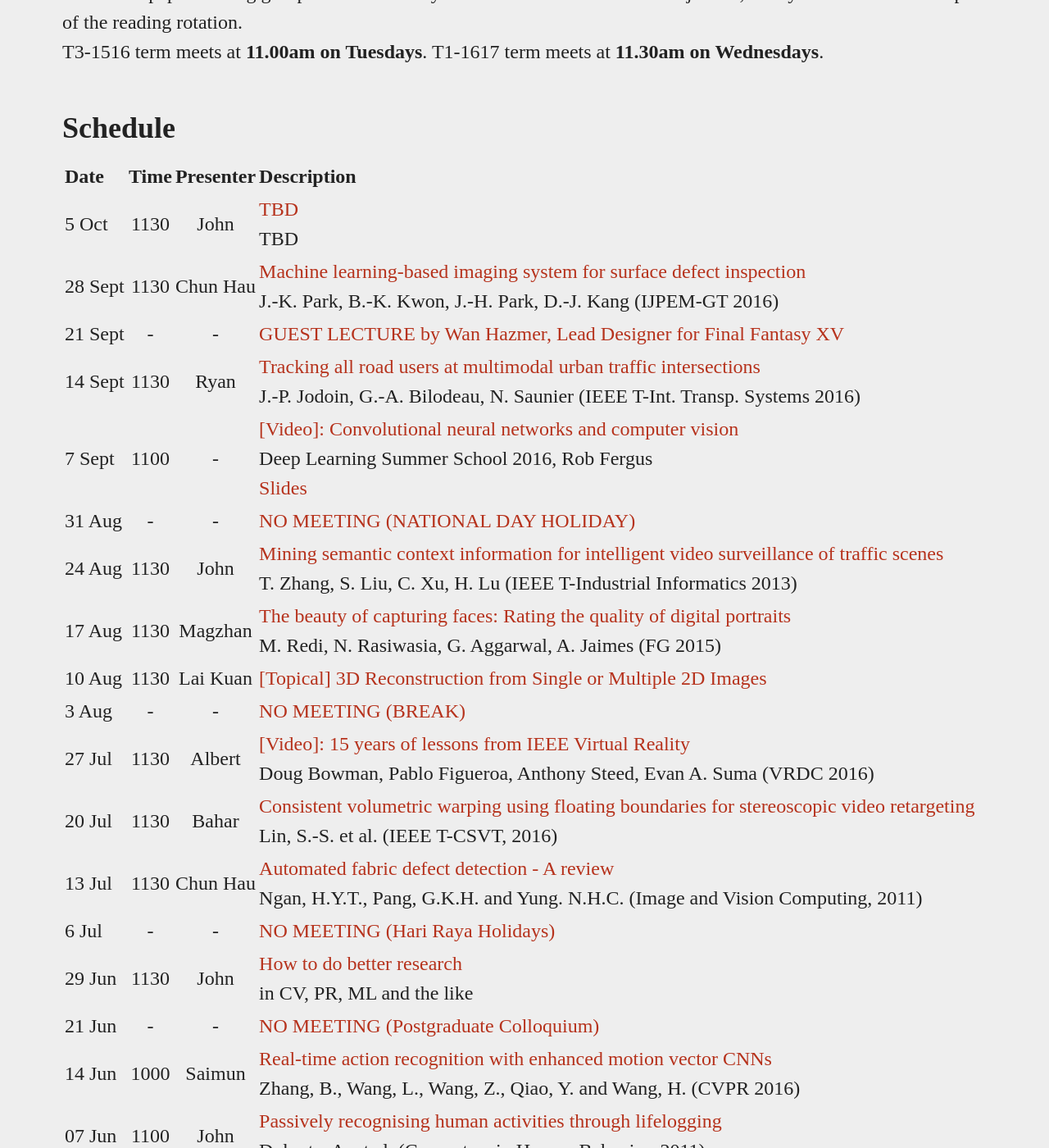
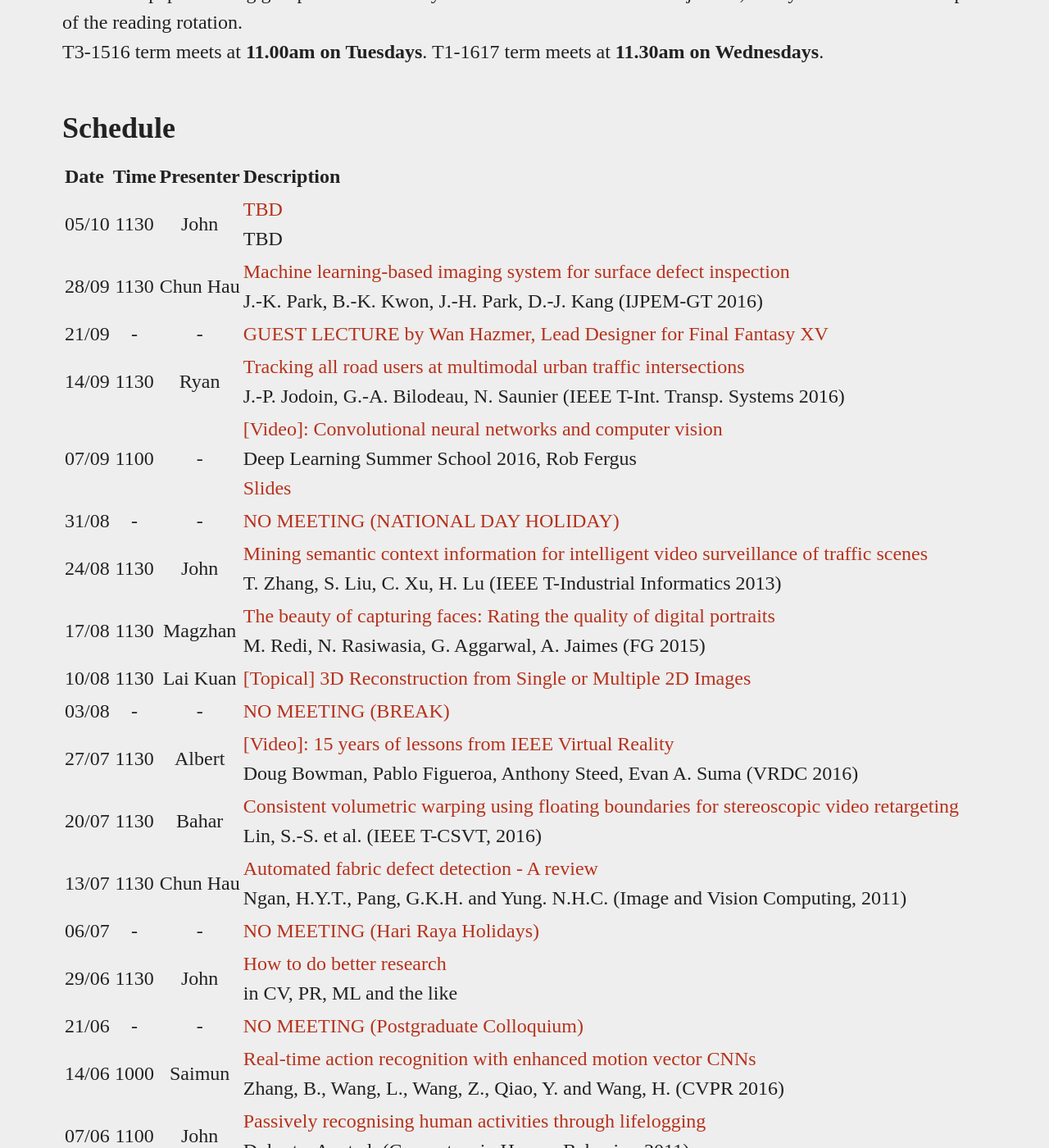
Before and after one commit to viprlab/viprlab.github.io, a Jekyll site: the page built from readinggroup.md, in a window 1280 px wide and 1400 px high, scrolled down 253 px. Shown: the whole window at 82% size. Built offline with Jekyll 4.4.1, drawn with Linux system fonts in a browser that asks for light colours; some of the changed text lies outside the part shown.

Commit message:
update date format

```diff
--- a/readinggroup.md
+++ b/readinggroup.md
@@ -3,142 +3,142 @@ layout: page
 permalink: /readinggroup/
 title: Reading Group
 reads:
-    - date: "5 Oct"
+    - date: "05/10"
       time: "1130"
       presenter: "John"
       paper: "TBD"
       details: "TBD"
-    - date: "28 Sept"
+    - date: "28/09"
       time: "1130"
       presenter: "Chun Hau"
       paper: "Machine learning-based imaging system for surface defect inspection"
       details: "J.-K. Park, B.-K. Kwon, J.-H. Park, D.-J. Kang (IJPEM-GT 2016)"
-    - date: "21 Sept"
+    - date: "21/09"
       time: "-"
       presenter: "-"
       paper: "GUEST LECTURE by Wan Hazmer, Lead Designer for Final Fantasy XV"
       details: ""
-    - date: "14 Sept"
+    - date: "14/09"
       time: "1130"
       presenter: "Ryan"
       paper: "Tracking all road users at multimodal urban traffic intersections"
       details: "J.-P. Jodoin, G.-A. Bilodeau, N. Saunier (IEEE T-Int. Transp. Systems 2016)"
       url: "http://ieeexplore.ieee.org/stamp/stamp.jsp?arnumber=7457695"
-    - date: "7 Sept"
+    - date: "07/09"
       time: "1100"
       presenter: "-"
       paper: "[Video]: Convolutional neural networks and computer vision"
       details: "Deep Learning Summer School 2016, Rob Fergus"
       url:     "http://videolectures.net/deeplearning2016_fergus_neural_networks/"
       slides: "http://videolectures.net/site/normal_dl/tag=1051690/deeplearning2016_fergus_neural_networks_01.pdf"
-    - date: "31 Aug"
+    - date: "31/08"
       time: "-"
       presenter: "-"
       paper: "NO MEETING (NATIONAL DAY HOLIDAY)"
       details: ""
-    - date: "24 Aug"
+    - date: "24/08"
       time: "1130"
       presenter: "John"
       paper: "Mining semantic context information for intelligent video surveillance of traffic scenes"
       details: "T. Zhang, S. Liu, C. Xu, H. Lu (IEEE T-Industrial Informatics 2013)"
       url: http://ieeexplore.ieee.org/stamp/stamp.jsp?arnumber=6298959
-    - date: "17 Aug"
+    - date: "17/08"
       time: "1130"
       presenter: "Magzhan"
       paper:    "The beauty of capturing faces: Rating the quality of digital portraits"
       details: "M. Redi, N. Rasiwasia, G. Aggarwal, A. Jaimes (FG 2015)"
-    - date: "10 Aug"
+    - date: "10/08"
       time: "1130"
       presenter: "Lai Kuan"
       paper:    "[Topical] 3D Reconstruction from Single or Multiple 2D Images"
       details: ""
-    - date: "3 Aug"
+    - date: "03/08"
       time: "-"
       presenter: "-"
       paper: "NO MEETING (BREAK)"
       details: ""
-    - date: "27 Jul"
+    - date: "27/07"
       time: "1130"
       presenter: "Albert"
       paper:    "[Video]: 15 years of lessons from IEEE Virtual Reality"
       details: "Doug Bowman, Pablo Figueroa, Anthony Steed, Evan A. Suma (VRDC 2016)"
       url:  "http://www.gdcvault.com/play/1023170/15-Years-of-Lessons-From"
-    - date: "20 Jul"
+    - date: "20/07"
       time: "1130"
       presenter: "Bahar"
       paper: "Consistent volumetric warping using floating boundaries for stereoscopic video retargeting"
       details: "Lin, S.-S. et al. (IEEE T-CSVT, 2016)"
       url:  "http://dx.doi.org/10.1109/TCSVT.2015.2409711"
-    - date: "13 Jul"
+    - date: "13/07"
       time: "1130"
       presenter: "Chun Hau"
       paper:    "Automated fabric defect detection - A review"
       details: "Ngan, H.Y.T., Pang, G.K.H. and Yung. N.H.C. (Image and Vision Computing, 2011)"
       url:  "http://www.sciencedirect.com/science/article/pii/S0262885611000230"
-    - date: "6 Jul"
+    - date: "06/07"
       time: "-"
       presenter: "-"
       paper: "NO MEETING (Hari Raya Holidays)"
       details: ""
       url:  ""
-    - date: "29 Jun"
+    - date: "29/06"
       time: "1130"
       presenter: "John"
       paper:    "How to do better research"
       details: "in CV, PR, ML and the like"
       url:  ""
-    - date: "21 Jun"
+    - date: "21/06"
       time: "-"
       presenter: "-"
       paper:    "NO MEETING (Postgraduate Colloquium)"
       details: ""
       url:  ""
-    - date: "14 Jun"
+    - date: "14/06"
       time: "1000"
       presenter: "Saimun"
       paper:    "Real-time action recognition with enhanced motion vector CNNs"
       details: "Zhang, B., Wang, L., Wang, Z., Qiao, Y. and Wang, H. (CVPR 2016)"
       url:  "http://wanglimin.github.io/papers/ZhangWWQW_CVPR16.pdf"
-    - date: "07 Jun"
+    - date: "07/06"
       time: "1100"
       presenter: "John"
       paper:    "Passively recognising human activities through lifelogging"
       details: "Doherty, A. et al. (Computers in Human Behavior, 2011)"
       url:  "http://dx.doi.org/10.1016/j.chb.2011.05.002"
-    - date:   "31 May"
+    - date:   "31/05"
       time:  "1100"
       presenter: "Magzhan"
       paper:    "Studying aesthetics in photographic images using a computational approach"
       details:    "Datta, R., Joshi, D., Li, J., & Wang, J. Z. (ECCV 2006)"
       url:     "http://infolab.stanford.edu/~wangz/project/imsearch/Aesthetics/ECCV06/datta.pdf"
-    - date:   "24 May"
+    - date:   "24/05"
       time:  "1100"
       presenter: "Fahmid"
       paper:    "Kinect based calling gesture recognition for taking order service of elderly care robot"
       details:    "Zhao, X., Naguib, A.M., Lee, S. (ISRC 2014)"
       url:     "http://isrc.skku.ac.kr/publication/file/CP/ISRC-2014-CP-006-EN.pdf"
-    - date:   "17 May"
+    - date:   "17/05"
       time:  "1100"
       presenter: "-"
       paper:    "[Video]: Deep learning, self-taught learning and unsupervised feature learning"
       details:    "Graduate Summer School 2012, Andrew Ng"
       url:     "https://www.youtube.com/watch?v=n1ViNeWhC24"
       slides: "http://helper.ipam.ucla.edu/publications/gss2012/gss2012_10595.pdf"
-    - date:   "10 May"
+    - date:   "10/05"
       time:  "1100"
       presenter: "John"
       paper:    "What makes an image popular?"
       details:    "Khosla, A., Das Sarma, A., Hamid, R. (WWW 2014)"
       url:     "http://citeseerx.ist.psu.edu/viewdoc/download?doi=10.1.1.464.6890&rep=rep1&type=pdf"
       proj:    "http://popularity.csail.mit.edu"
-    - date:   "03 May"
+    - date:   "03/05"
       time:  "1100"
       presenter: "Saimun"
       paper:    "Action recognition with trajectory-pooled deep-convolutional descriptors"
       details:    "Wang, L., Qiao, Y., Tang, X. (CVPR 2015)"
       url:     "http://wanglimin.github.io/papers/WangQT_CVPR15.pdf"
       proj:     "http://wanglimin.github.io/tdd/index.html"
-    - date:   "26 Apr"
+    - date:   "26/04"
       time:  "1100"
       presenter: "Magzhan"
       paper:    "Rapid: Rating pictorial aesthetics using deep learning"
```
